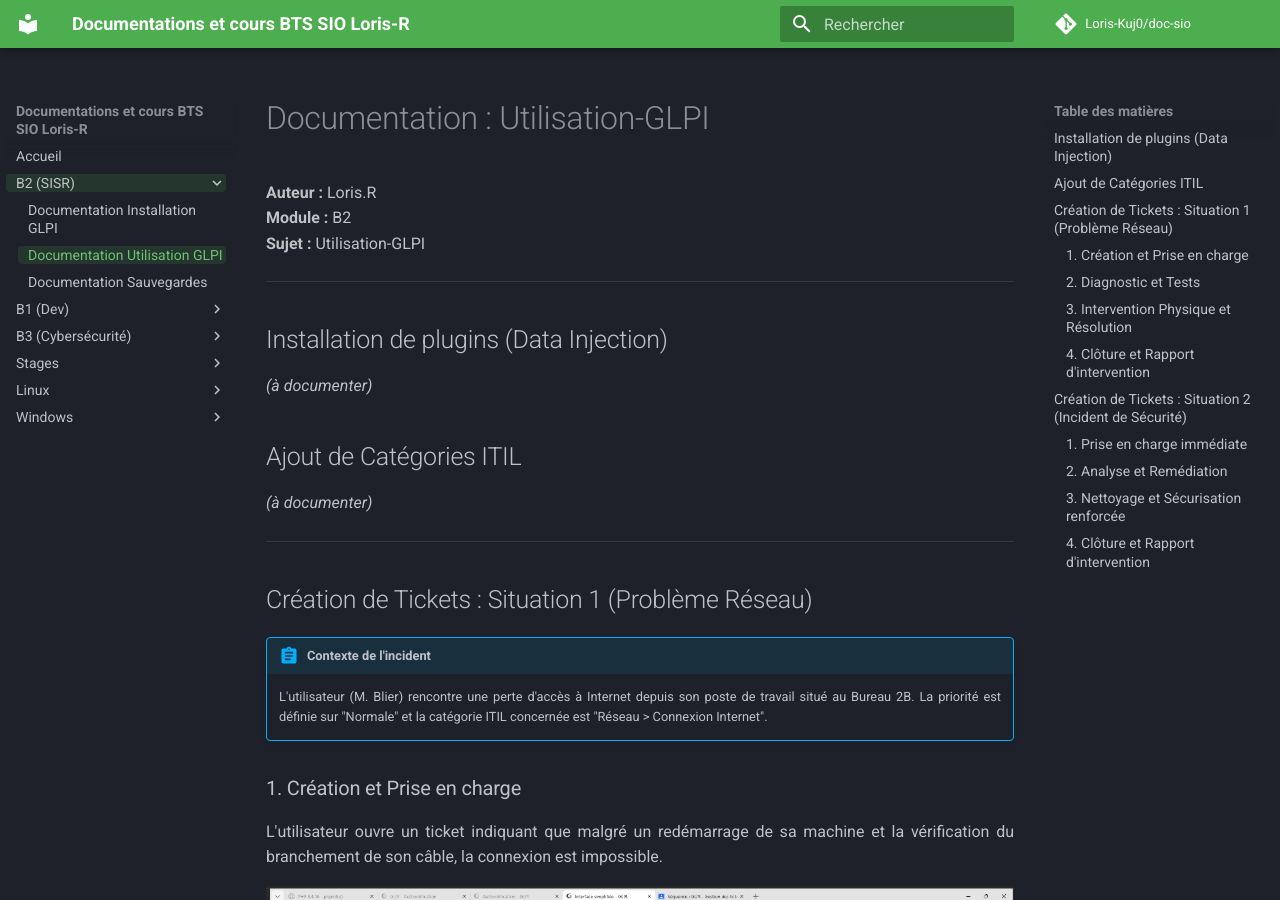
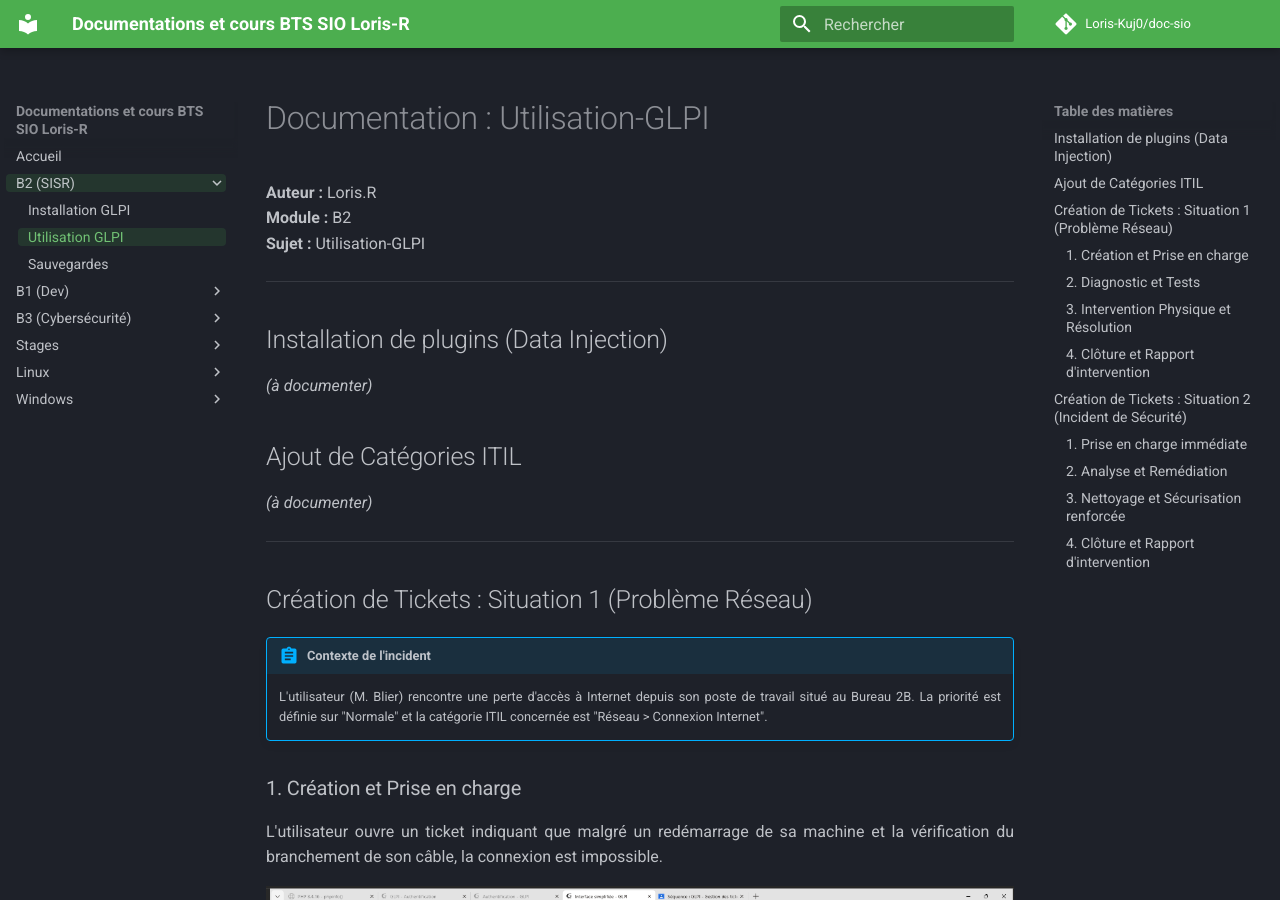
Before and after one commit to Loris-Kuj0/doc-sio, an MkDocs documentation site: the page built from docs/UtilisationGLPI.md, in a window 1280 px wide and 900 px high. Built offline with MkDocs 1.6.1 and Material for MkDocs 9.7.7, drawn with Linux system fonts in a browser that asks for light colours; comment, search, counter and statistics services are not loaded.

Commit message:
Raise Him Up

```diff
--- a/mkdocs.yml
+++ b/mkdocs.yml
@@ -25,12 +25,12 @@
 nav:
   - Accueil: index.md
   - B2 (SISR):
-      - Documentation Installation GLPI: InstallationGLPI.md
-      - Documentation Utilisation GLPI: UtilisationGLPI.md
-      - Documentation Sauvegardes: Sauvegarde.md
+      - Installation GLPI: InstallationGLPI.md
+      - Utilisation GLPI: UtilisationGLPI.md
+      - Sauvegardes: Sauvegarde.md
 
   - B1 (Dev):
-      - Documentation Installation My Tiny Todo: InstallationMYT.md
+      - Installation My Tiny Todo: InstallationMYT.md
   - B3 (Cybersécurité):
       - À venir: b3-cyber.md
   - Stages:
```
Also changed, not shown: docs/UtilisationGLPI.md (line endings or trailing spaces).
